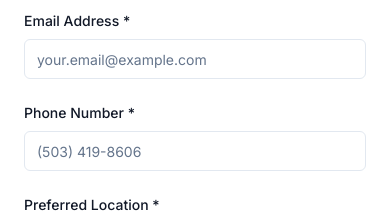
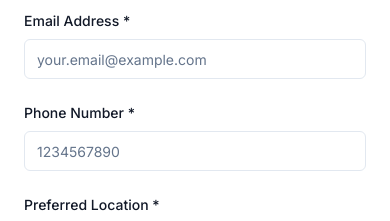
Before and after one commit to MulualemBerhanu/danicare-website, a Next.js app: page /contact in a window 390 px wide. Shown: the part 1240-1461 px from the top of the page. Built offline with nearby package versions, Linux system fonts and the light colour scheme; no server answers; a web font is replaced by a local one.

Commit message:
Update phone number to placeholder value
- Change phone number from (503) 419-8606 to 1234567890
- Update both branch phone numbers in site data
- Update contact form placeholder
- Maintains functionality while using placeholder number

```diff
--- a/src/components/ContactForm.tsx
+++ b/src/components/ContactForm.tsx
@@ -121,7 +121,7 @@ export function ContactForm({ defaultBranch }: ContactFormProps) {
               id="phone"
               type="tel"
               {...register('phone')}
-              placeholder="(503) 419-8606"
+              placeholder="1234567890"
               className={errors.phone ? 'border-red-500' : ''}
             />
             {errors.phone && (
--- a/src/data/site.ts
+++ b/src/data/site.ts
@@ -52,7 +52,7 @@ export const siteData: SiteData = {
       slug: "gresham-224th",
       name: "Dani Care — Gresham (SE 224th Ave)",
       address: "1037 SE 224th Ave, Gresham OR 97030, United States",
-      phone: "(503) 419-8606",
+      phone: "1234567890",
       landline: "+1 (503) 328-8068",
       email: "Danicareinc@outlook.com",
       hours: "Mon–Fri 8am–6pm; 24/7 on-call",
@@ -113,7 +113,7 @@ export const siteData: SiteData = {
       slug: "gresham-willowbrook",
       name: "Dani Care — Gresham (SW Willowbrook Pl)",
       address: "1731 SW Willowbrook Pl, Gresham OR 97080, United States",
-      phone: "(503) 419-8606",
+      phone: "1234567890",
       landline: "(503) 912-1101",
       email: "Danicareinc@outlook.com",
       hours: "Mon–Fri 8am–6pm; 24/7 on-call",
```
